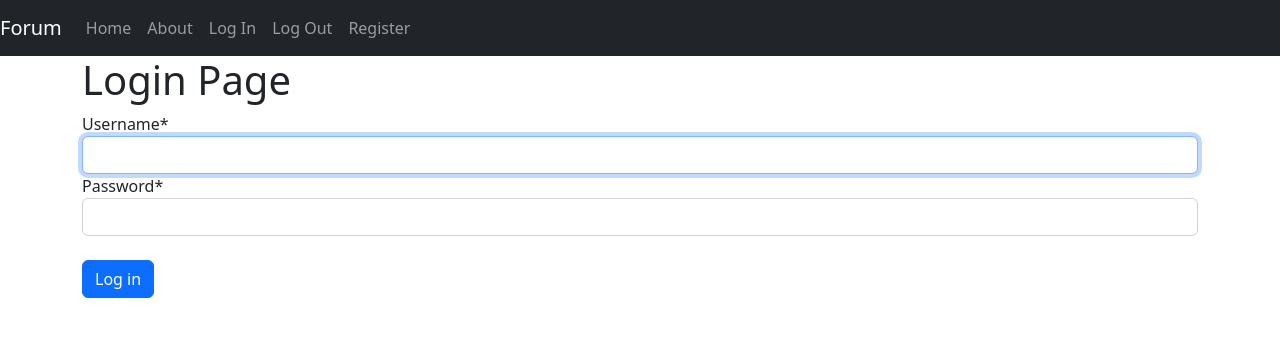
After one commit to AkhAkhmad/FORUM, a Django app: page /login/ in a window 1280 px wide. The commit adds this page. Shown: the top 337 px of the page. Run offline with Django 4.2, Linux system fonts and the light colour scheme; some libraries are stand-ins or nearby versions.

Commit message:
added login forms

```diff
--- a/forum/settings.py
+++ b/forum/settings.py
@@ -17,6 +17,7 @@ INSTALLED_APPS = [
     'django.contrib.messages',
     'django.contrib.staticfiles',
     'service',
+    'crispy_forms',
 ]
 
 MIDDLEWARE = [
@@ -93,4 +94,9 @@ STATIC_ROOT = os.path.join(BASE_DIR, 'root/static')
 MEDIA_URL = '/media/'
 MEDIA_ROOT = os.path.join(BASE_DIR, 'media')
 
+LOGIN_REDIRECT_URL = 'index'
+LOGOUT_REDIRECT_URL = 'index'
+
+CRISPY_TEMPLATE_PACK = 'bootstrap4'
+
 DEFAULT_AUTO_FIELD = 'django.db.models.BigAutoField'
--- a/service/urls.py
+++ b/service/urls.py
@@ -1,7 +1,11 @@
 from django.urls import path
 from service import views
+from django.contrib.auth import views as auth_views
 
 urlpatterns = [
+    path('register/', views.RegisterForm.as_view(), name='register'),
+    path('login/', auth_views.LoginView.as_view(template_name='login.html'), name='login'),
+    path('logout/', auth_views.LogoutView.as_view(template_name='logout.html'), name='logout'),
     path('', views.ListPostView.as_view(), name='index'),
     path('post/<int:pk>', views.DetailPostView.as_view(), name='detail_post'),
     path('create_post', views.CreatePostView.as_view(), name='create_post'),
--- /dev/null
+++ b/templates/login.html
@@ -0,0 +1,11 @@
+{% extends 'index.html' %}
+{% load crispy_forms_tags %}
+{% block content %}
+    <h1>Login Page</h1>
+    <form method="POST">
+      {% csrf_token %}
+      {{ form|crispy }}
+      <br>
+      <button type="submit" class="btn btn-primary">Log in</button>
+    </form>
+{% endblock %}
--- a/templates/navbar.html
+++ b/templates/navbar.html
@@ -11,6 +11,15 @@
       <li class="nav-item">
         <a class="nav-link" href="{% url 'about' %}">About</a>
       </li>
+      <li class="nav-item">
+        <a class="nav-link" href="{% url 'login' %}">Log In</a>
+      </li>
+      <li class="nav-item">
+        <a class="nav-link" href="{% url 'logout' %}">Log Out</a>
+      </li>
+      <li class="nav-item">
+        <a class="nav-link" href="{% url 'register' %}">Register</a>
+      </li>
     </ul>
   </div>
 </nav>
```
Also changed, not shown: service/forms.py (+8 -0 lines), service/views.py (+10 -0 lines), templates/logout.html (added, +7 -0 lines), templates/register.html (added, +11 -0 lines).
